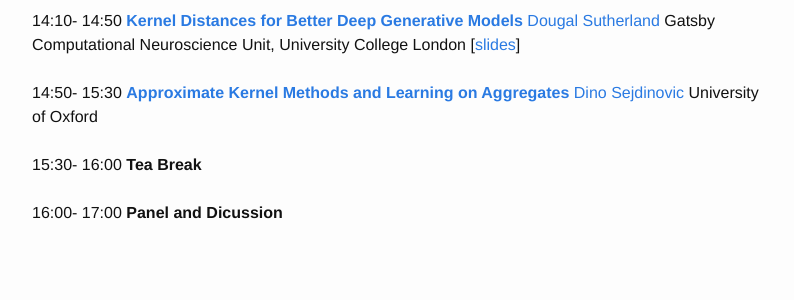
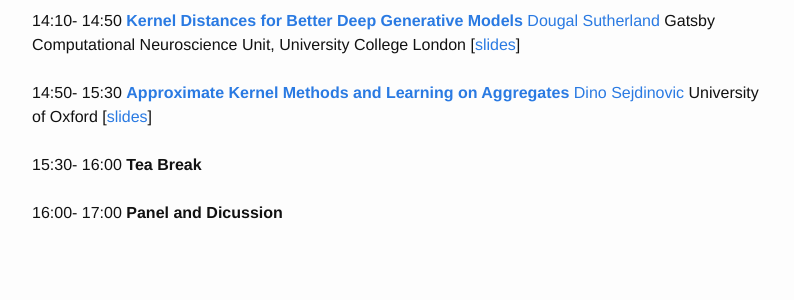
Before and after one commit to gpschool/gpss18, a Jekyll site: the page built from _posts/2018-09-06-workshop.md, in a window 1280 px wide and 900 px high, scrolled down 863 px. Shown: the part 176-476 px from the top of the window, without its empty margins (238-1032 px from the left). Built offline with Jekyll 4.4.1, drawn with Linux system fonts in a browser that asks for light colours; some of the changed lines change nothing that is shown.

Commit message:
Update 2018-09-06-workshop.md

```diff
--- a/_posts/2018-09-06-workshop.md
+++ b/_posts/2018-09-06-workshop.md
@@ -102,7 +102,7 @@
   start: "14:50"
   end: "15:30"
   youtube:
-  slides:
+  slides: "http://gpss.cc/gpss18/slides/Sejdinovic2018.pdf"
 - title: "Tea Break"
   start: "15:30"
   end: "16:00"
```
